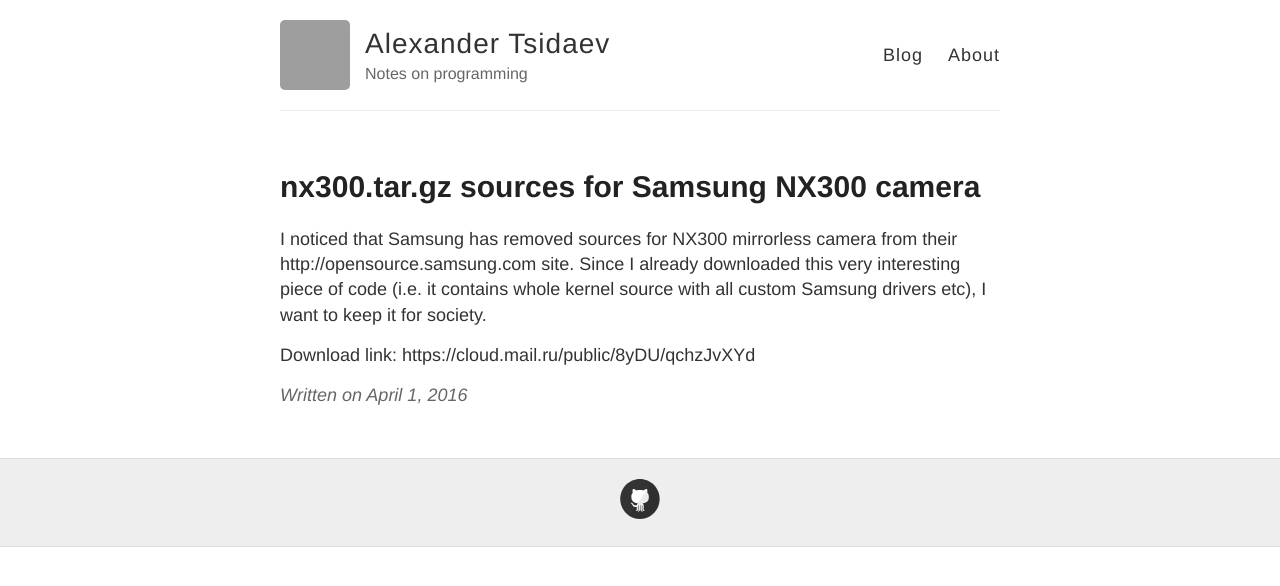
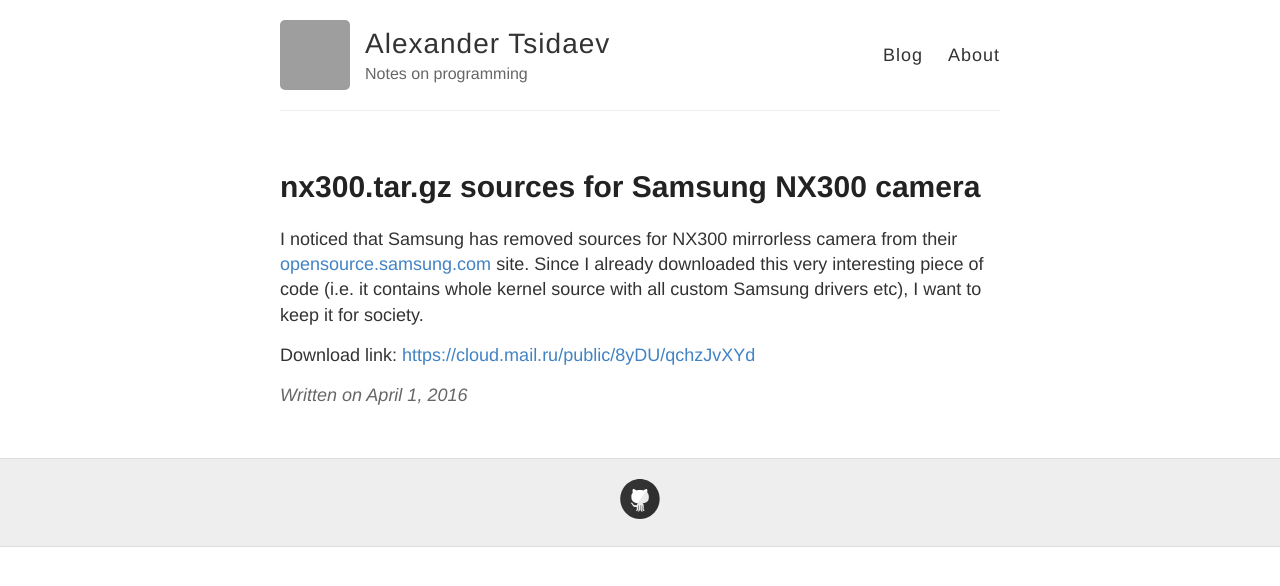
Before and after one commit to atsidaev/atsidaev.github.io, a Jekyll site: the page built from _posts/2016-04-01-nx300-tar-gz.md, in a window 1280 px wide. Shown: the top 586 px of the page. Built offline with Jekyll 4.4.1, drawn with Linux system fonts in a browser that asks for light colours; comment, search, counter and statistics services are not loaded; some of the changed lines change nothing that is shown; grey boxes are pictures that could not be loaded.

Commit message:
Update 2016-04-01-nx300-tar-gz.md

```diff
--- a/_posts/2016-04-01-nx300-tar-gz.md
+++ b/_posts/2016-04-01-nx300-tar-gz.md
@@ -3,8 +3,8 @@
 title: nx300.tar.gz sources for Samsung NX300 camera
 ---
 
-I noticed that Samsung has removed sources for NX300 mirrorless camera from their http://opensource.samsung.com site.
+I noticed that Samsung has removed sources for NX300 mirrorless camera from their [opensource.samsung.com](http://opensource.samsung.com) site.
 Since I already downloaded this very interesting piece of code (i.e. it contains whole kernel source with all
 custom Samsung drivers etc), I want to keep it for society.
 
-Download link: https://cloud.mail.ru/public/8yDU/qchzJvXYd
+Download link: [https://cloud.mail.ru/public/8yDU/qchzJvXYd](https://cloud.mail.ru/public/8yDU/qchzJvXYd)
```
